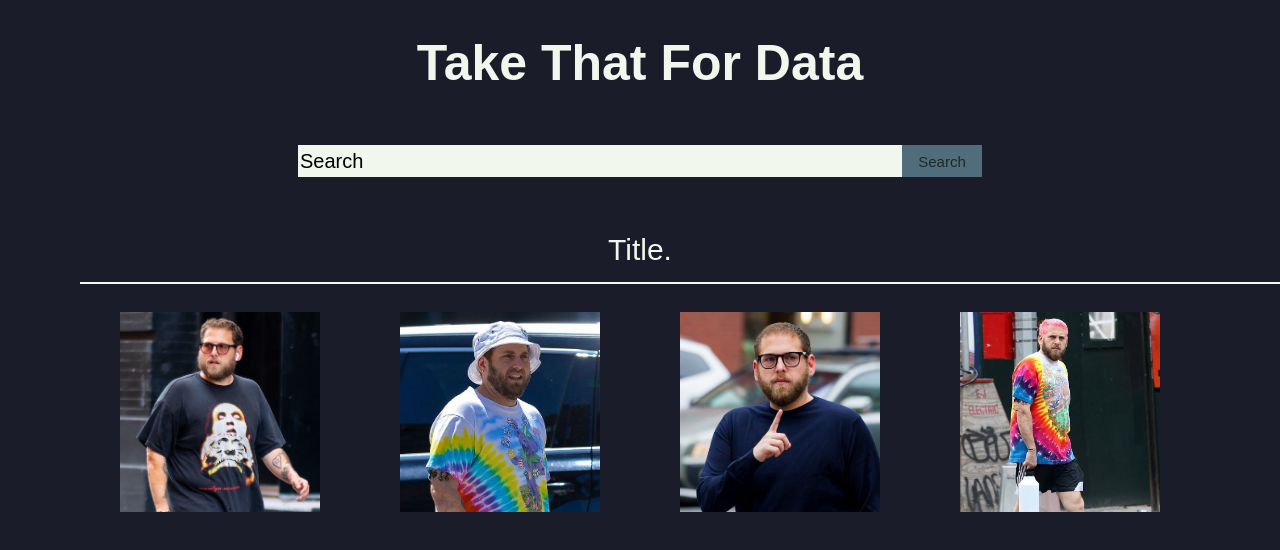
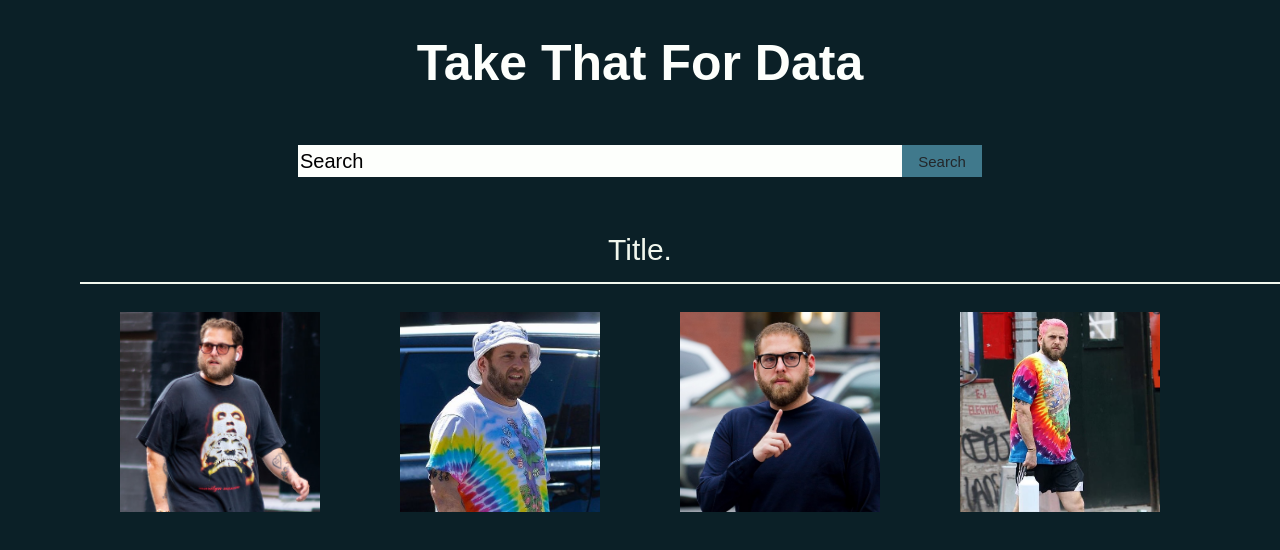
Before and after one commit to nraymundo/cmsi370, a React (Create React App) app: page / in a window 1280 px wide. Shown: the top 550 px of the page. Built offline with nearby package versions, Linux system fonts and the light colour scheme.

Commit message:
Edited color scheme

```diff
--- a/src/AppHeader.css
+++ b/src/AppHeader.css
@@ -1,5 +1,5 @@
 .AppHeader h1 {
-  color: #f1f7ed;
+  color: #fdfffc;
   /* text-shadow: #dcc48e 1px 1px; */
   font-family: "Oswald", sans-serif;
   font-weight: 700;
--- a/src/SearchForm.css
+++ b/src/SearchForm.css
@@ -22,7 +22,7 @@
 }
 
 .SearchForm p {
-  color: #f1f7ed;
+  color: #fdfffc;
   font-family: "Oswald", sans-serif;
   font-weight: 400;
   font-size: 20px;
@@ -38,7 +38,7 @@
 
 .SearchBar input {
   border: none;
-  background-color: #f1f7ed;
+  background-color: #fdfffc;
   width: 600px;
   font-family: "Oswald", sans-serif;
   font-weight: 400;
@@ -55,7 +55,7 @@
 }
 
 .SearchBar button {
-  background-color: #4f6d7a;
+  background-color: #40798c;
   border: 2px;
   border-color: black;
   color: #23272a;
--- a/src/TeamInfo.css
+++ b/src/TeamInfo.css
@@ -14,7 +14,7 @@
 }
 
 .Circle {
-  background-color: white;
+  background-color: #fdfffc;
   border-radius: 50%;
   width: 120px;
   height: 120px;
@@ -34,12 +34,12 @@
   margin-top: 0px;
   margin-bottom: 0px;
   font-size: 15px;
-  color: white;
+  color: #fdfffc;
 }
 
 #TeamName {
   font-size: 30px;
-  color: #4f6d7a;
+  color: #70a9a1;
 }
 
 #TeamLogo {
@@ -69,7 +69,7 @@
   flex-direction: row;
   flex-wrap: nowrap;
   justify-content: space-between;
-  background-color: white;
+  background-color: #fdfffc;
   /* margin-bottom: 10px; */
 }
 
--- a/src/TeamInfo.js
+++ b/src/TeamInfo.js
@@ -17,6 +17,8 @@ import { TeamFixtures, LeagueTable, TeamStats } from "./api.js";
 //     return <Button color="red" />;
 //   }
 // }
+
+// JSON.parse(JSON.stringify(yourjson).replace(/null/g, '""'));
 
 const TeamInfo = props => {
   const { data } = props;
@@ -260,8 +262,11 @@ const TeamInfo = props => {
                       fixtures[0].fixtures.map(teams => (
                         <tr>
                           <td>
-                            <span>{teams.goalsHomeTeam}</span>
-                            <span>{teams.goalsAwayTeam}</span>
+                            <span>
+                              {teams.goalsHomeTeam +
+                                " - " +
+                                teams.goalsAwayTeam}
+                            </span>
                           </td>
                         </tr>
                       ))}
--- a/src/index.css
+++ b/src/index.css
@@ -2,7 +2,7 @@ body {
   margin: 0;
   padding: 0;
   font-family: sans-serif;
-  background-color: #1a1c29;
+  background-color: #0b2027;
 }
 
 @import url("https://fonts.googleapis.com/css?family=Oswald:400,700&display=swap");
--- a/src/react-tabs.css
+++ b/src/react-tabs.css
@@ -15,7 +15,7 @@
 .react-tabs__tab {
   /* display: inline-block; */
   border-radius: 4px 4px 0 0;
-  background: #4f6d7a;
+  background: #40798c;
   bottom: -1px;
   /* position: relative; */
   margin: 0px 2px 0px 2px;
@@ -32,7 +32,7 @@
 }
 
 .react-tabs__tab--selected {
-  background: white;
+  background: #fdfffc;
   /* border-color: #aaa; */
   color: black;
   height: 30px;
@@ -58,7 +58,7 @@
 
 .react-tabs__tab-panel {
   display: none;
-  background-color: white;
+  background-color: #5a7d7c;
   margin-top: -10px;
   margin-right: 2px;
   margin-left: 2px;
@@ -67,7 +67,7 @@
 
 .react-tabs__tab-panel--selected {
   display: block;
-  background-color: white;
+  background-color: #fdfffc;
   margin-top: -10px;
   margin-right: 2px;
   margin-left: 2px;
```
